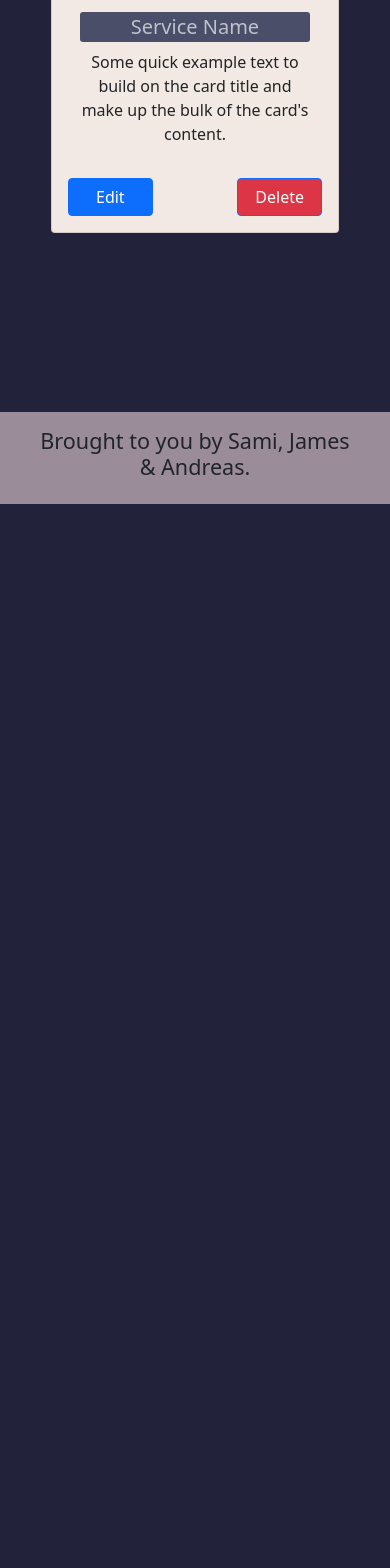
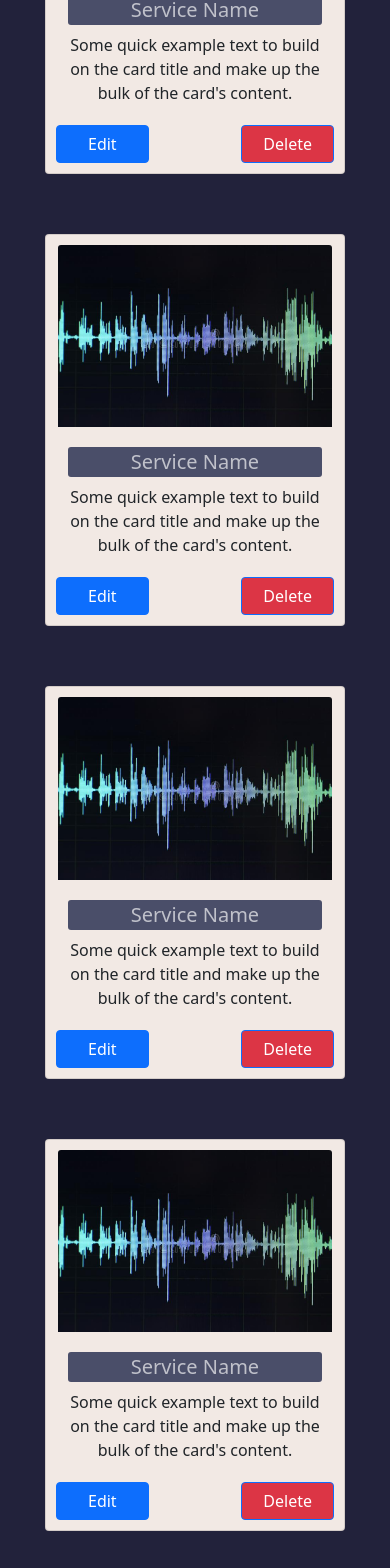
Before and after one commit to jamehzlee/freelancer-jl, a React (Create React App) app in the folder client/: page /profile in a window 390 px wide. Shown: the part 340-1908 px from the top of the page. Before the commit the page ends 844 px from the top, so only its background shows below. Built offline with nearby package versions, Linux system fonts and the light colour scheme.

Commit message:
added styling and responsiveness to profile page

```diff
--- a/client/src/pages/Profile/Profile.js
+++ b/client/src/pages/Profile/Profile.js
@@ -12,9 +12,8 @@ export default function Profile() {
   });
 
   return (
-    <Container id="profile">
-      <Row className=" justify-content-center">
-        <Card style={{ width: '18rem' }}>
+      <Row className=" justify-content-center" id="profile">
+        <Card className="col">
           <Card.Img variant="top" src={audioWave} />
           <Card.Body>
             <Card.Title>Service Name</Card.Title>
@@ -30,8 +29,56 @@ export default function Profile() {
           </div>
           </Card.Body>
         </Card>
+        <Card className="col">
+          <Card.Img variant="top" src={audioWave} />
+          <Card.Body>
+            <Card.Title>Service Name</Card.Title>
+            <Card.Text>
+              Some quick example text to build on the card title and make up the bulk of
+              the card's content.
+            </Card.Text>
+          </Card.Body>
+          <Card.Body>
+          <div className="row justify-content-between">
+          <Button className="col-4" as="input" type="button" value="Edit" />{' '}
+          <Button className="col-4 bg-danger" as="input" type="button" value="Delete"/>{' '}
+          </div>
+          </Card.Body>
+        </Card>
+        <Card className="col">
+          <Card.Img variant="top" src={audioWave} />
+          <Card.Body>
+            <Card.Title>Service Name</Card.Title>
+            <Card.Text>
+              Some quick example text to build on the card title and make up the bulk of
+              the card's content.
+            </Card.Text>
+          </Card.Body>
+          <Card.Body>
+          <div className="row justify-content-between">
+          <Button className="col-4" as="input" type="button" value="Edit" />{' '}
+          <Button className="col-4 bg-danger" as="input" type="button" value="Delete"/>{' '}
+          </div>
+          </Card.Body>
+        </Card>
+        <Card className="col">
+          <Card.Img variant="top" src={audioWave} />
+          <Card.Body>
+            <Card.Title>Service Name</Card.Title>
+            <Card.Text>
+              Some quick example text to build on the card title and make up the bulk of
+              the card's content.
+            </Card.Text>
+          </Card.Body>
+          <Card.Body>
+          <div className="row justify-content-between">
+          <Button className="col-4" as="input" type="button" value="Edit" />{' '}
+          <Button className="col-4 bg-danger" as="input" type="button" value="Delete"/>{' '}
+          </div>
+          </Card.Body>
+        </Card>
+
       </Row>
-  </Container>
   );
 
 }
--- a/client/src/pages/Profile/index.css
+++ b/client/src/pages/Profile/index.css
@@ -10,8 +10,27 @@
     text-align: center;
 }
 
+#profile {
+    margin: 20px;
+}
+
 #profile .card {
     background-color: var(--quinary);
+    margin: 30px;
+    max-height: 400px;
+    min-height: 250px;
+    max-width: 300px;
+    min-width: 250px;
+}
+
+#profile .card-body {
+    padding: 0;
+    margin: 10px;
+}
+
+#profile img {
+    align-self: center;
+    margin: 10px;
 }
 
 #profile .card-title {
```
